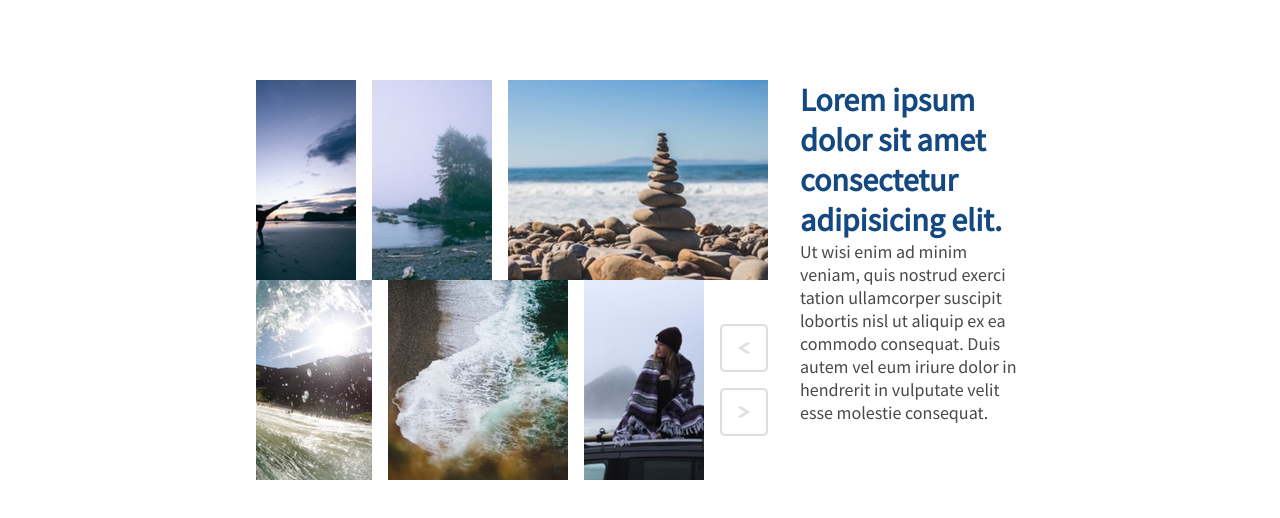
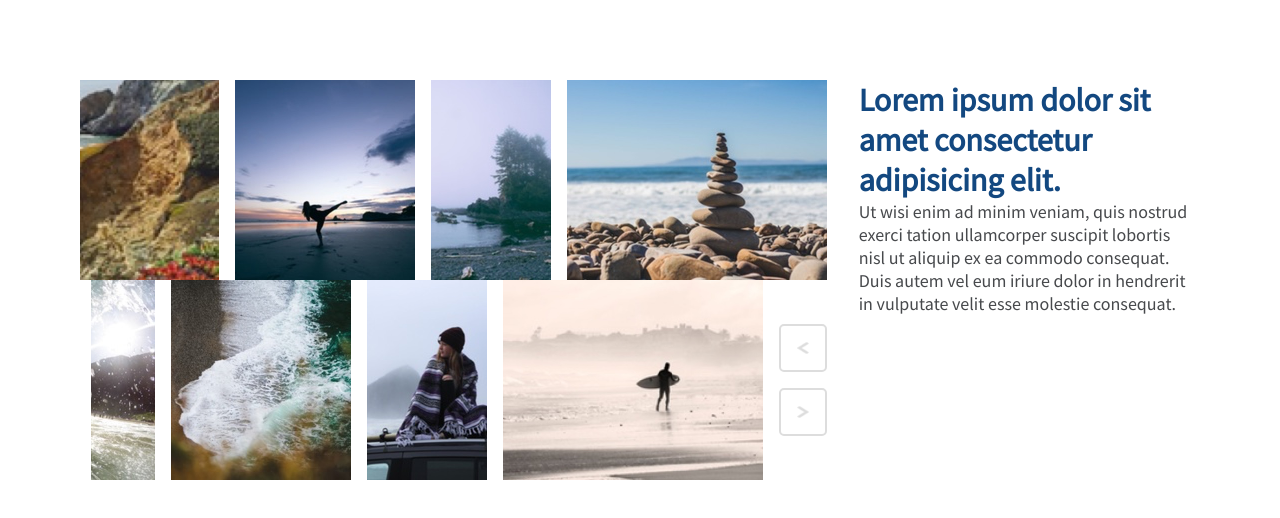
Before and after one commit to majdandzic-dominik/WebImageSlider, a plain HTML site: page index.html in a window 1280 px wide. Drawn offline with nearby package versions, Linux system fonts and the light colour scheme.

Commit message:
Added extra image to bottom row and changed width of main container

```diff
--- a/index.css
+++ b/index.css
@@ -14,7 +14,7 @@
 .slider-container {
     display: grid;
     grid-template-columns: repeat(12, 1fr);
-    width: 60%;
+    width: 70rem;
     margin: 5rem auto;
 }
 
@@ -35,7 +35,7 @@
 }
 
 .slider-row > img {
-    height: 200px;
+    height: 12.5rem;
 }
 
 .bot-row {
--- a/index.html
+++ b/index.html
@@ -26,6 +26,7 @@
                 </div>
                 <div class="slider-row">
                     <div class="slider-row bot-row">
+                        <img src="./images/slider-image-5.jpg" alt="Slider image 5">
                         <img src="./images/slider-image-6.jpg" alt="Slider image 6">
                         <img src="./images/slider-image-7.jpg" alt="Slider image 7">
                         <img src="./images/slider-image-8.jpg" alt="Slider image 8">
```
